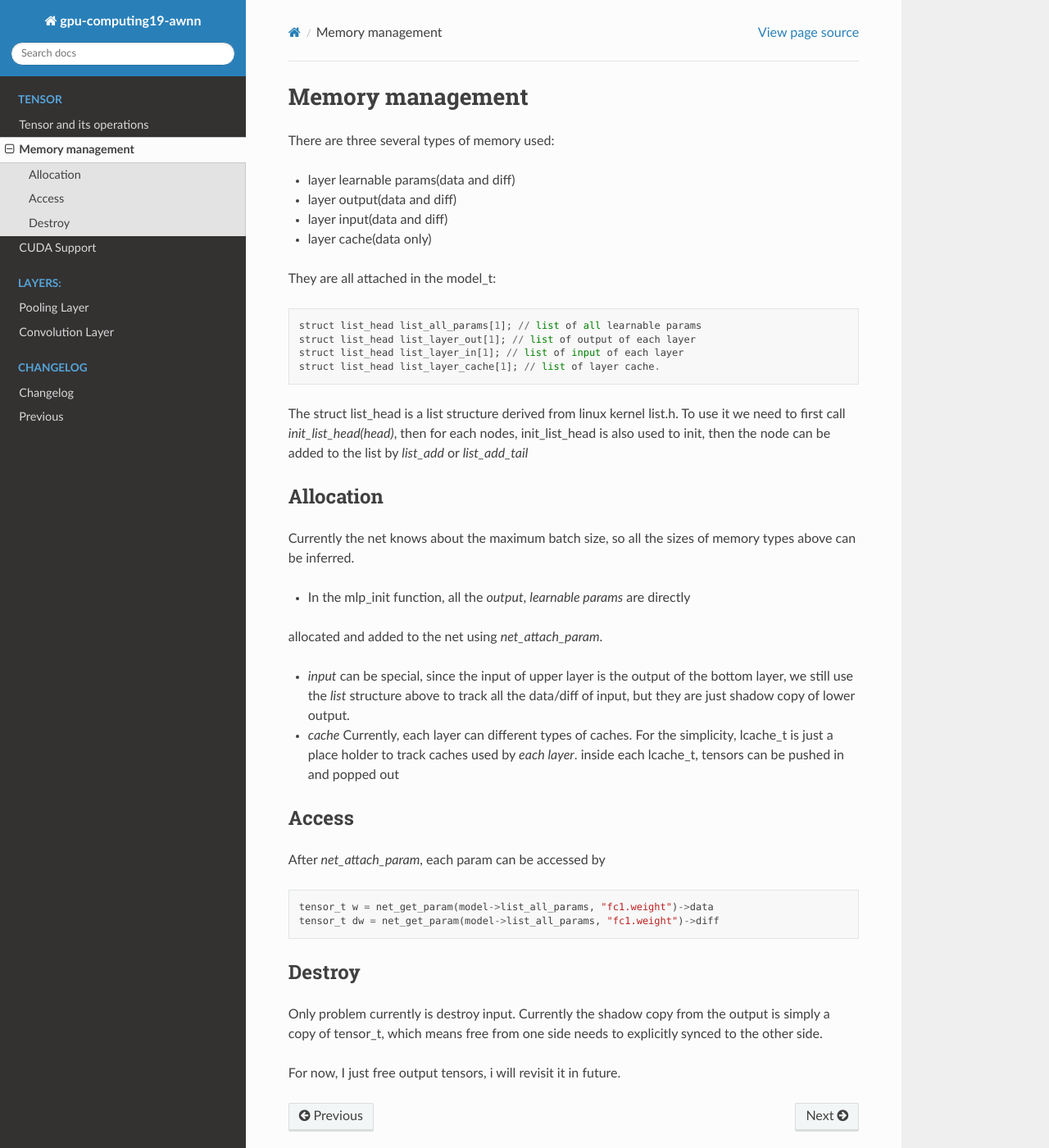
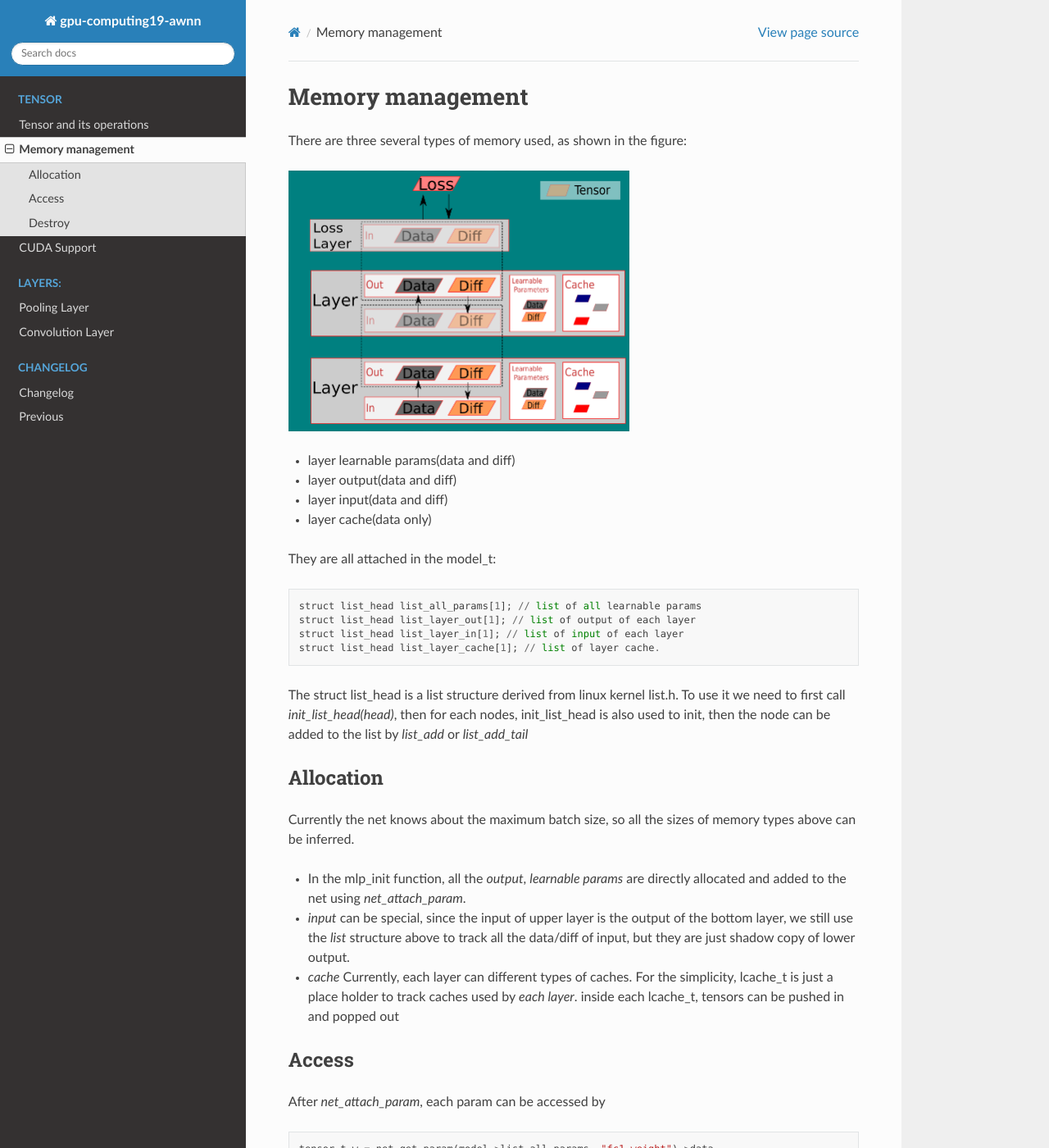
Before and after one commit to fengggli/gpu-computing-materials, a Sphinx documentation site: the page built from docs/source/memory.rst, in a window 1280 px wide and 1400 px high. Shown: the whole window at 82% size. Built offline with Sphinx 7.4.7 and the Read the Docs theme 2.0.0, drawn with Linux system fonts in a browser that asks for light colours.

Commit message:
[doc]: add a figure of memory allocation

```diff
--- a/docs/source/memory.rst
+++ b/docs/source/memory.rst
@@ -3,7 +3,10 @@
 Memory management
 =================
 
-There are three several types of memory used:
+There are three several types of memory used, as shown in the figure:
+
+.. image:: /../imgs/net-memory.png
+  :scale: 50%
 
 * layer learnable params(data and diff)
 * layer output(data and diff)
@@ -32,7 +35,7 @@ Currently the net knows about the maximum batch size, so all the sizes
 of memory types above can be inferred.
 
 * In the mlp_init function, all the *output*, *learnable params*  are directly
-allocated and added to the net using *net_attach_param*.
+  allocated and added to the net using *net_attach_param*.
 
 * *input* can be special, since the input of upper layer is the output of the
   bottom layer, we still use the *list* structure above to track all the data/diff
```
Also changed, not shown: docs/imgs/net-memory.png (added), docs/imgs/net-memory.svg (added).
